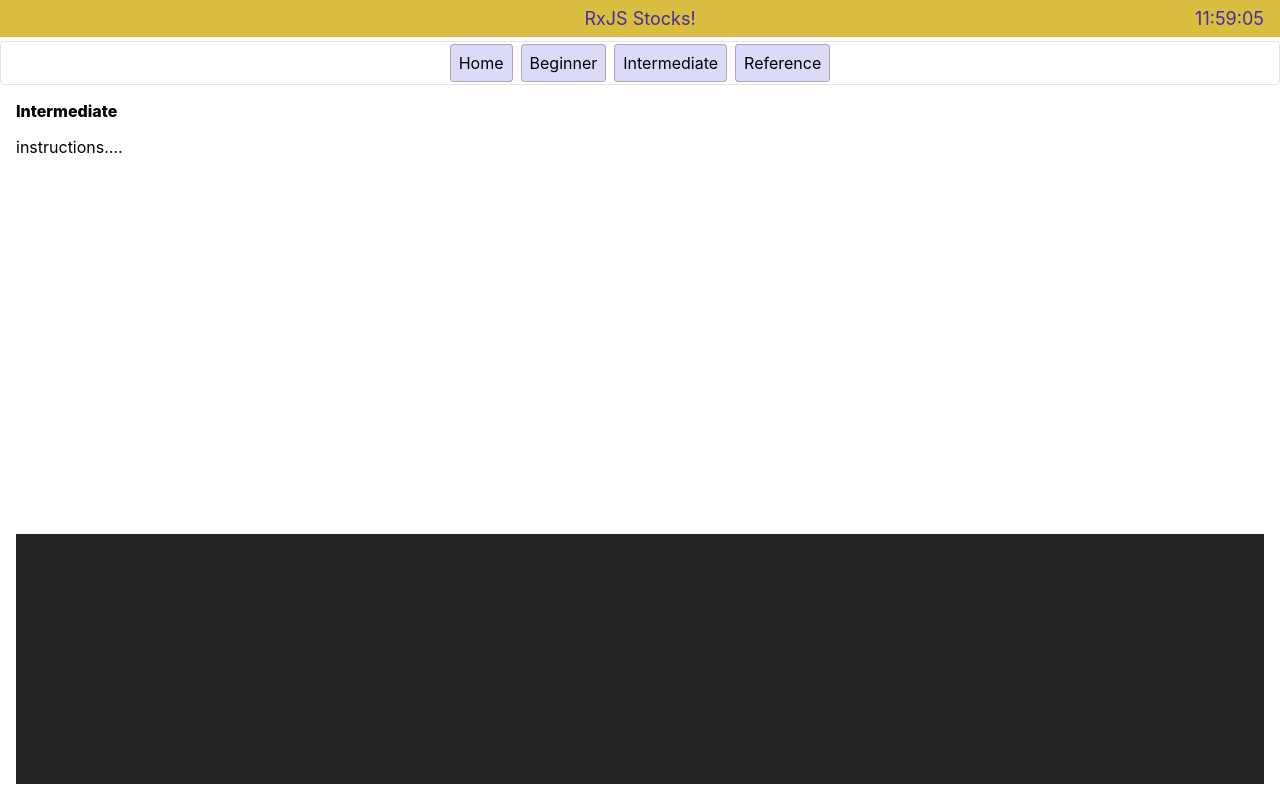
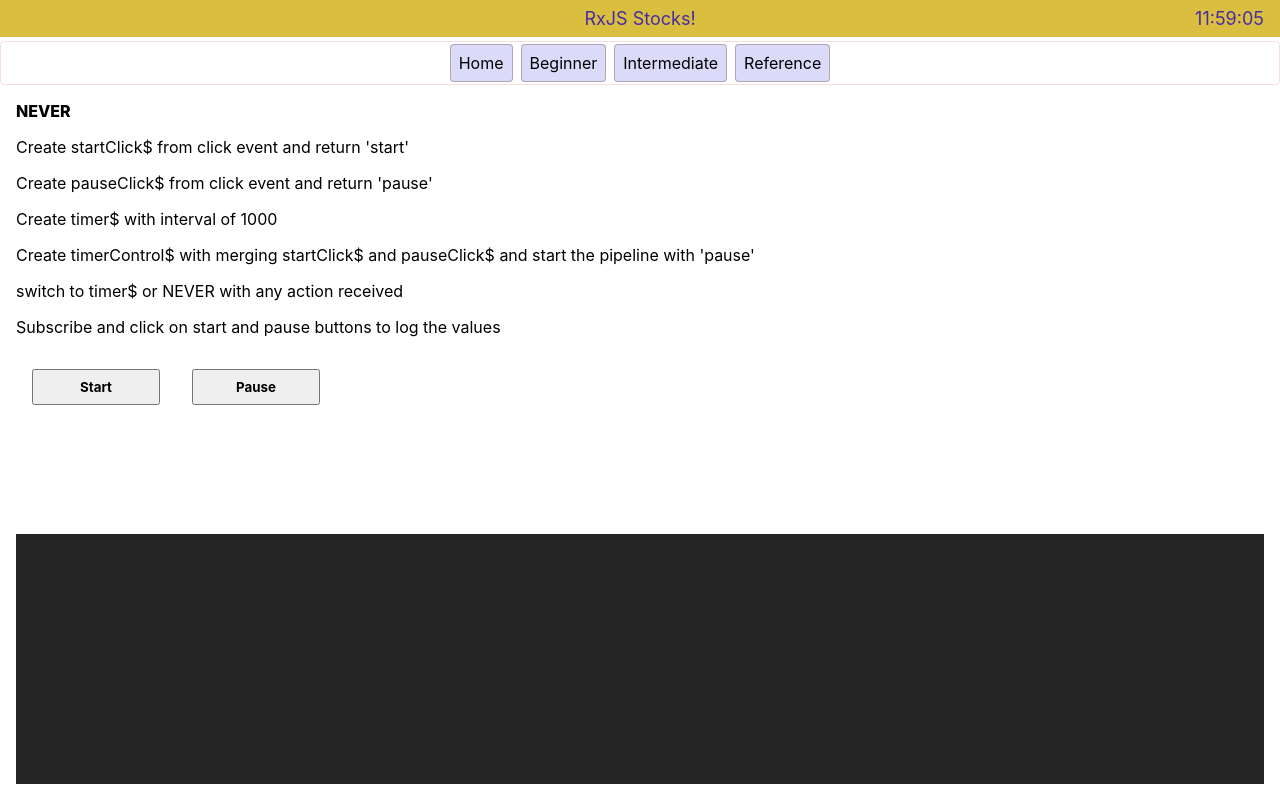
Before and after one commit to HamidMirghafoori/rxjs-stocks-tutorial, an Angular app: page /intermediate in a window 1280 px wide. Built offline with nearby package versions, Linux system fonts and the light colour scheme.

Commit message:
question

```diff
--- a/src/app/components/intermediate-level/intermediate-level.component.css
+++ b/src/app/components/intermediate-level/intermediate-level.component.css
@@ -17,3 +17,10 @@
   .indent {
     padding-left: 1rem;
   }
+
+  button {
+    width: 8rem;
+    margin: 1rem;
+    padding: 0.5rem 1rem;
+    font-weight: 700;
+  }
--- a/src/app/components/intermediate-level/intermediate-level.component.html
+++ b/src/app/components/intermediate-level/intermediate-level.component.html
@@ -1,3 +1,16 @@
-<div class="title">Intermediate</div>
-<div class="info">instructions....</div>
+<div class="title">NEVER</div>
+<div class="info">Create startClick$ from click event and return 'start'</div>
+<div class="info">Create pauseClick$ from click event and return 'pause'</div>
+<div class="info">Create timer$ with interval of 1000</div>
+<div class="info">
+  Create timerControl$ with merging startClick$ and pauseClick$ and start the
+  pipeline with 'pause'
+</div>
+<div class="info">switch to timer$ or NEVER with any action received</div>
+<div class="info">
+  Subscribe and click on start and pause buttons to log the values
+</div>
+<div class="">
+  <button id="start">Start</button> <button id="pause">Pause</button>
+</div>
 <app-terminal></app-terminal>
--- a/src/app/components/intermediate-level/intermediate-level.component.ts
+++ b/src/app/components/intermediate-level/intermediate-level.component.ts
@@ -15,5 +15,20 @@
 
   public ngOnInit(): void {
     this.log.clearLogs();
+    this.NEVER();
+  }
+
+  private NEVER() {
+    const startButton = document.getElementById('start') as HTMLElement;
+    const pauseButton = document.getElementById('pause') as HTMLElement;
+    /**
+     * Create startClick$ from click event and return 'start'
+     * Create pauseClick$ from click event and return 'pause'
+     * Create timer$ with interval of 1000
+     * Create timerControl$ with merging startClick$ and pauseClick$ and start the pipeline with 'pause'
+     * switch to timer$ or NEVER with any action received
+     * Subscribe and click on start and pause buttons to log the values
+     */
+
   }
 }
```
